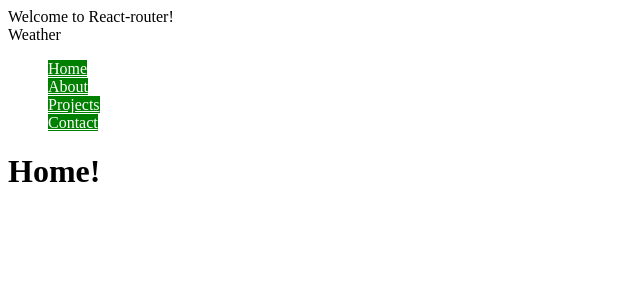
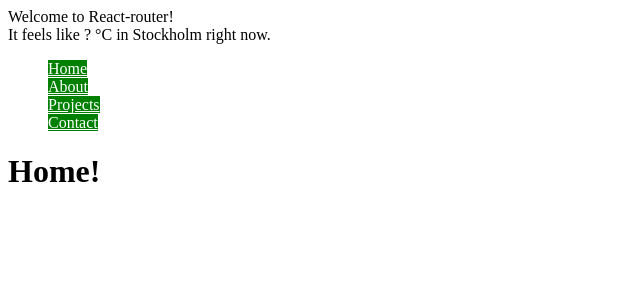
Before and after one commit to juiceghost/route-trainer, a React (Create React App) app: page / in a window 1280 px wide. Shown: the top 300 px of the page, without its empty margins (0-640 px from the left). Built offline with nearby package versions, Linux system fonts and the light colour scheme; no server answers.

Commit message:
Render fetched data complete

```diff
--- a/src/Weather.js
+++ b/src/Weather.js
@@ -19,8 +19,10 @@ class Weather extends Component {
     }
 
     render() {
+        //const temperature = this.state.data.main.feels_like.toFixed(1);
+
         console.log("Hej från Weathers render");
-        return (<span>Weather</span>)
+        return (<span>It feels like {this.state.data ? this.state.data.main.feels_like.toFixed(1) : '?'} °C in Stockholm right now.</span>)
     }
 
 }
```
Also changed, not shown: 1 other file (tests, documents, lock files or other folders).
